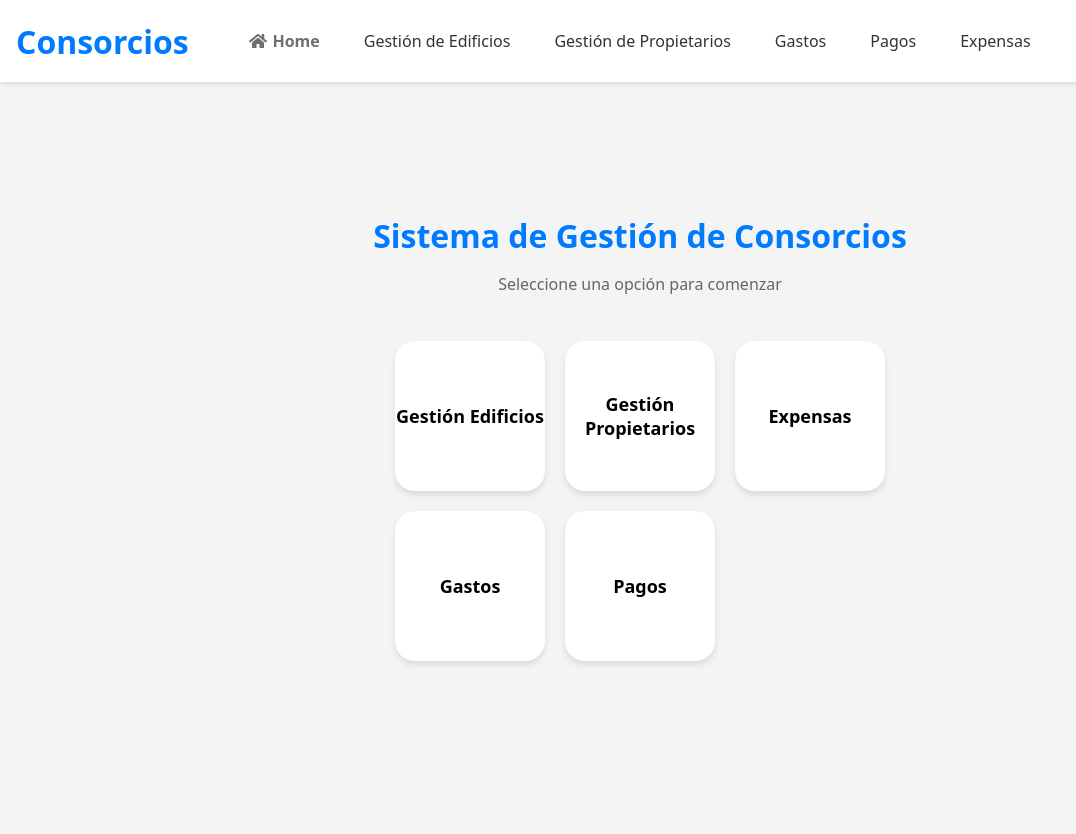
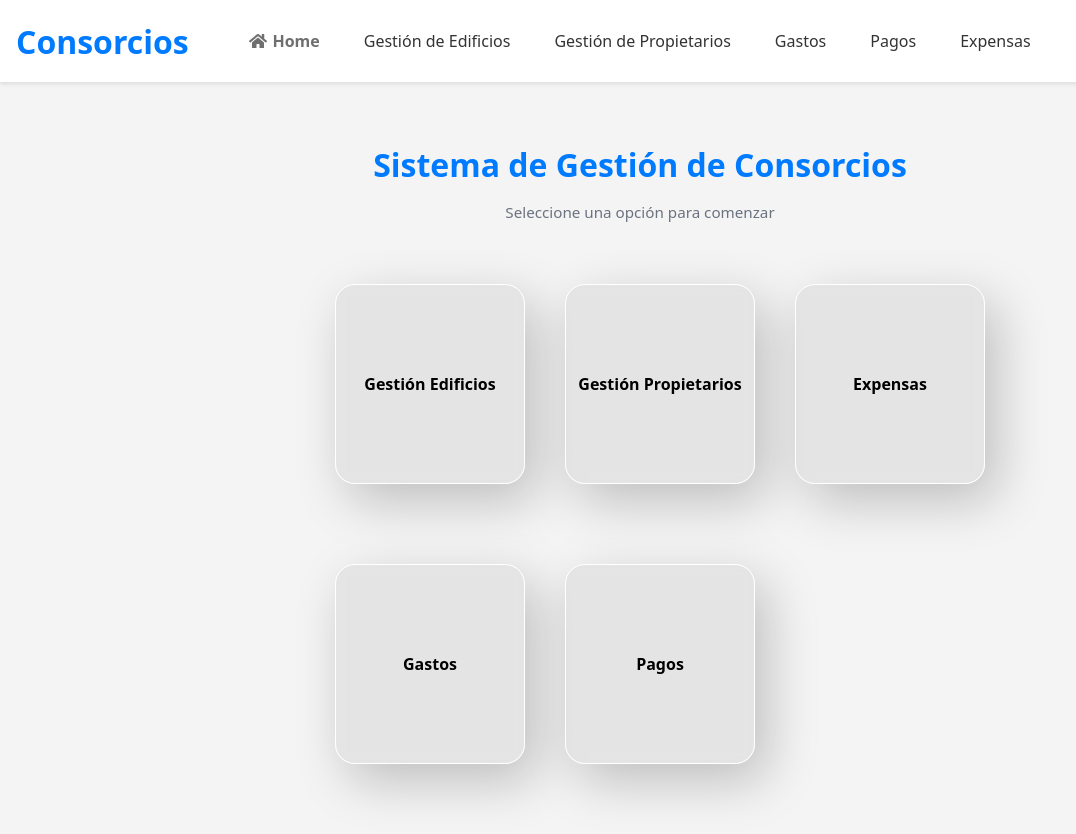
Before and after one commit to Consorcios-GDSI/Front, a React (Vite) app in the folder my-app/: page /#/gastos in a window 1280 px wide. Shown: the whole page, without its empty margins (0-1076 px from the left). Before the commit the page ends 802 px from the top, so only its background shows below. Built offline with nearby package versions, Linux system fonts and the light colour scheme.

Commit message:
added animations

```diff
--- a/my-app/src/components/DataTable.css
+++ b/my-app/src/components/DataTable.css
@@ -20,6 +20,11 @@
 .search-input:focus {
   outline: none;
   border-color: #007bff;
+}
+
+.search-input:hover {
+  border-color: var(--btn-hover, #007bff);
+  box-shadow: 0px 15px 20px rgba(0, 0, 0, 0.15);
 }
 
 .table-wrapper {
@@ -73,6 +78,30 @@
 .data-table tbody tr {
   border-bottom: 1px solid #f0f0f0;
   transition: background-color 0.2s;
+  animation: tableRowFadeIn 0.3s ease-out backwards;
+}
+
+.data-table tbody tr:nth-child(1) { animation-delay: 0.05s; }
+.data-table tbody tr:nth-child(2) { animation-delay: 0.1s; }
+.data-table tbody tr:nth-child(3) { animation-delay: 0.15s; }
+.data-table tbody tr:nth-child(4) { animation-delay: 0.2s; }
+.data-table tbody tr:nth-child(5) { animation-delay: 0.25s; }
+.data-table tbody tr:nth-child(6) { animation-delay: 0.3s; }
+.data-table tbody tr:nth-child(7) { animation-delay: 0.35s; }
+.data-table tbody tr:nth-child(8) { animation-delay: 0.4s; }
+.data-table tbody tr:nth-child(9) { animation-delay: 0.45s; }
+.data-table tbody tr:nth-child(10) { animation-delay: 0.5s; }
+.data-table tbody tr:nth-child(n+11) { animation-delay: 0.5s; }
+
+@keyframes tableRowFadeIn {
+  from {
+    opacity: 0;
+    transform: translateX(-10px);
+  }
+  to {
+    opacity: 1;
+    transform: translateX(0);
+  }
 }
 
 .data-table tbody tr:hover {
@@ -94,6 +123,16 @@
   padding: 40px 20px !important;
   color: #999;
   font-size: 16px;
+  animation: fadeIn 0.3s ease-out;
+}
+
+@keyframes fadeIn {
+  from {
+    opacity: 0;
+  }
+  to {
+    opacity: 1;
+  }
 }
 
 .table-loading {
@@ -101,6 +140,7 @@
   padding: 40px;
   font-size: 16px;
   color: #666;
+  animation: fadeIn 0.3s ease-out;
 }
 
 .table-pagination {
@@ -143,7 +183,7 @@
 
 .page-size-select {
   padding: 8px 12px;
-  border: 1px solid #ddd;
+  border: 2px solid #ddd;
   border-radius: var(--border-radius);
   background: white;
   cursor: pointer;
@@ -153,6 +193,11 @@
 .page-size-select:focus {
   outline: none;
   border-color: #667eea;
+}
+
+.page-size-select:hover {
+  border-color: var(--btn-hover, #007bff);
+  box-shadow: 0px 15px 20px rgba(0, 0, 0, 0.15);
 }
 
 /* Botones de acción dentro de las celdas */
--- a/my-app/src/pages/Departamentos.tsx
+++ b/my-app/src/pages/Departamentos.tsx
@@ -18,6 +18,7 @@ function Departamentos() {
   const { id } = useParams();
   const buildingId = Number(id);
   const [departamentos, setDepartamentos] = useState<Apartment[]>([]);
+  const [buildingAddress, setBuildingAddress] = useState<string>("");
   const [loading, setLoading] = useState(true);
   const [error, setError] = useState<string | null>(null);
   const [showModal, setShowModal] = useState(false);
@@ -38,8 +39,23 @@ function Departamentos() {
     }
   };
 
+  const fetchBuilding = async () => {
+    try {
+      const res = await fetch(`${API_BASE_URL}/buildings`);
+      if (!res.ok) throw new Error("Error al obtener edificio");
+      const buildings = await res.json();
+      const building = buildings.find((b: any) => b.id === buildingId);
+      if (building) {
+        setBuildingAddress(building.address);
+      }
+    } catch (err) {
+      console.error("Error al obtener edificio:", err);
+    }
+  };
+
   useEffect(() => {
     fetchDepartamentos();
+    fetchBuilding();
   }, [buildingId]);
 
   const handleSave = async (nuevo: DepartamentoForm) => {
@@ -152,7 +168,7 @@ function Departamentos() {
     <main className="main-container">
       <ToastContainer />
       <div className="table-container">
-        <h2>Departamentos del Edificio {buildingId}</h2>
+        <h2>Departamentos de {buildingAddress || buildingId}</h2>
         {loading ? (
           <p style={{ textAlign: "center" }}>Cargando...</p>
         ) : error ? (
--- a/my-app/src/pages/Home.tsx
+++ b/my-app/src/pages/Home.tsx
@@ -6,8 +6,8 @@ function Home() {
   return (
     <main className="main-container" style={{ flexDirection: "column" }}>
       <div style={{ width: "100%", textAlign: "center", marginBottom: "30px" }}>
-        <h1 style={{ color: "#007bff", marginBottom: "10px" }}>Sistema de Gestión de Consorcios</h1>
-        <p style={{ color: "#666", fontSize: "16px" }}>Seleccione una opción para comenzar</p>
+        <h1 className="home-title">Sistema de Gestión de Consorcios</h1>
+        <p className="home-subtitle">Seleccione una opción para comenzar</p>
       </div>
       <div className="options-container" style={{ width: "100%", textAlign: "center", marginBottom: "30px" }}>
         <div className="option-card" onClick={() => navigate("/edificios")}> {/* <-- Nueva tarjeta */}
--- a/my-app/src/pages/Pagos.tsx
+++ b/my-app/src/pages/Pagos.tsx
@@ -307,7 +307,6 @@ function Pagos() {
         {/* Botón de añadir pago debajo de la tabla */}
         <button
           className="btn-fancy"
-          style={{ ['--btn-hover' as any]: '#dc3545' } as React.CSSProperties}
           onClick={() => {
             setShowModal(true);
             setEditingPago(null);
--- a/my-app/src/style.css
+++ b/my-app/src/style.css
@@ -70,6 +70,16 @@ textarea {
     min-height: calc(100vh - 80px);
     padding: 40px 20px;
     box-sizing: border-box;
+    animation: fadeIn 0.2s ease-in;
+}
+
+@keyframes fadeIn {
+    from {
+        opacity: 0;
+    }
+    to {
+        opacity: 1;
+    }
 }
 
 /* Opciones */
@@ -77,31 +87,49 @@ textarea {
 .options-container {
     display: grid;
     grid-template-columns: repeat(3, 150px); /* 3 columnas fijas, cambia el número según quieras */
-    gap: 20px;
+    gap: 80px;
     justify-content: center; /* centra la tabla horizontalmente */
     align-items: center;
 }
 
 .option-card {
-    background-color: #fff;
-    display: flex;
-    justify-content: center;
-    align-items: center;
-    border-radius: var(--border-radius);
-    box-shadow: 0 4px 6px rgba(0,0,0,0.1);
-    font-size: 18px;
-    font-weight: bold;
-    text-align: center;
-    cursor: pointer;
-    transition: transform 0.2s, box-shadow 0.2s;
-    width: 150px;
-    height: 150px;
+  box-sizing: border-box;
+  width: 190px;
+  height: 200px;
+  background: rgba(217, 217, 217, 0.58);
+  border: 1px solid white;
+  box-shadow: 12px 17px 51px rgba(0, 0, 0, 0.22);
+  backdrop-filter: blur(6px);
+  border-radius: var(--border-radius);
+  text-align: center;
+  cursor: pointer;
+  transition: all 0.5s;
+  display: flex;
+  align-items: center;
+  justify-content: center;
+  user-select: none;
+  font-weight: bolder;
+  color: black;
 }
 
 .option-card:hover {
-    transform: translateY(-5px);
-    box-shadow: 0 8px 12px rgba(0,0,0,0.2);
+  border: 1px solid black;
+  transform: scale(1.05);
 }
+
+.home-title {
+  font-size: 2rem;
+  font-weight: 700;
+  color: #007bff;
+  margin-bottom: 8px;
+}
+
+.home-subtitle {
+  font-size: 0.95rem;
+  color: #6b7280;
+  margin-bottom: 32px;
+}
+
 
 
 /* Tabla y botones */
@@ -176,6 +204,18 @@ th {
     background-color: rgba(0,0,0,0.5);
     overflow-y: auto;
     padding: 40px 10px;
+    animation: modalFadeIn 0.2s ease-out;
+}
+
+@keyframes modalFadeIn {
+    from {
+        opacity: 0;
+        backdrop-filter: blur(0px);
+    }
+    to {
+        opacity: 1;
+        backdrop-filter: blur(2px);
+    }
 }
 
 .modal-content {
@@ -189,6 +229,18 @@ th {
     max-height: 90vh;
     overflow-y: auto;
     margin: 20px auto;
+    animation: modalSlideIn 0.2s ease-out;
+}
+
+@keyframes modalSlideIn {
+    from {
+        opacity: 0;
+        transform: scale(0.95) translateY(-20px);
+    }
+    to {
+        opacity: 1;
+        transform: scale(1) translateY(0);
+    }
 }
 
 .close-btn {
```
